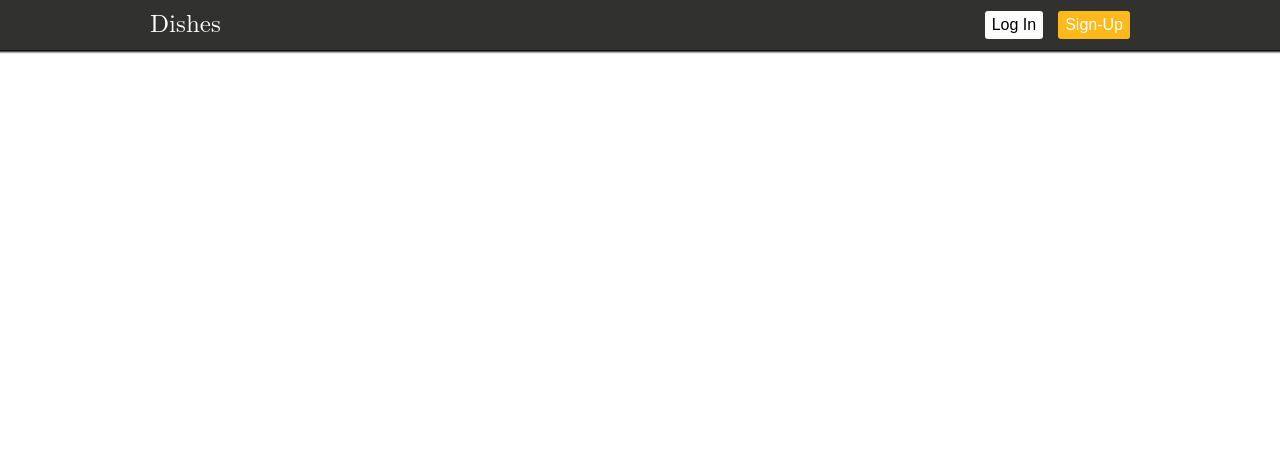
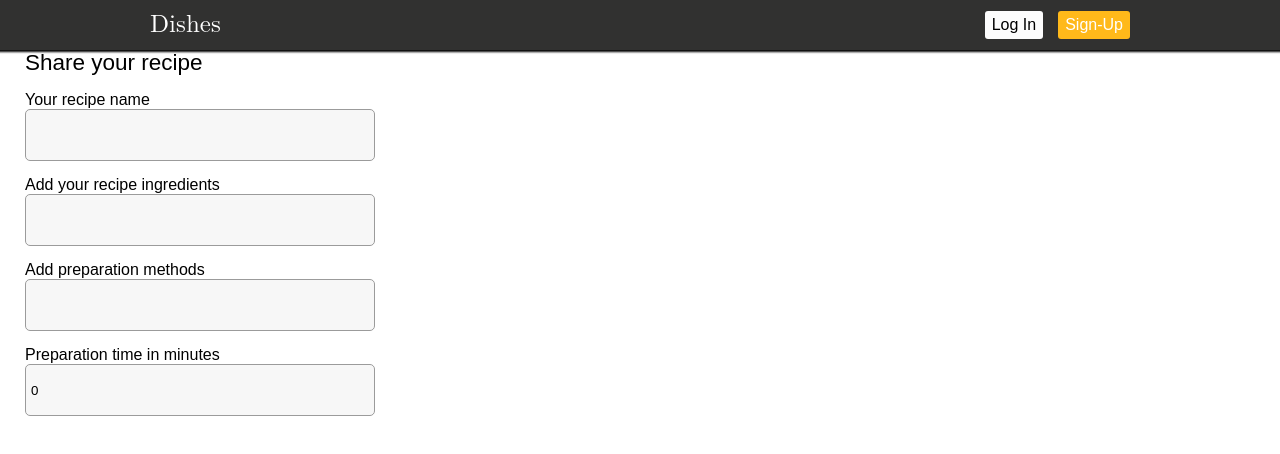
Before and after one commit to PageOne2/recipe-app, a React (Create React App) app in the folder client/: page /sharerecipe in a window 1280 px wide. Shown: the top 454 px of the page. Built offline with nearby package versions, Linux system fonts and the light colour scheme.

Commit message:
create page to share recipe

```diff
--- a/client/src/App.js
+++ b/client/src/App.js
@@ -8,6 +8,7 @@ import RecipePage from './pages/recipe-page/recipe-page.component';
 import LoginPage from './pages/login-page/login-page.component';
 import SignUpPage from './pages/signup-page/signup.component';
 import ProfilePage from './pages/profile-page/profile.component';
+import ShareRecipePage from './pages/share-recipe-page/share-recipe-page.component';
 import { getMe } from './redux/redux-saga/sagaActions';
 import Cookies from 'js-cookie';
 
@@ -32,6 +33,7 @@ function App() {
         <Route path='/login' element={<LoginPage />}></Route>
         <Route path='/signup' element={<SignUpPage />}></Route>
         <Route path='/myprofile' element={<ProfilePage />}></Route>
+        <Route path='/sharerecipe' element={<ShareRecipePage />}></Route>
       </Routes>
     </div>
   );
--- a/client/src/components/categorie-button/categorie-button.styles.css
+++ b/client/src/components/categorie-button/categorie-button.styles.css
@@ -1,6 +1,5 @@
 .sort {
   display: flex;
-  margin: 50px 50px 40px 50px;
 }
 
 .mostRecent,
--- a/client/src/pages/home-page/homepage.component.jsx
+++ b/client/src/pages/home-page/homepage.component.jsx
@@ -1,13 +1,30 @@
+import { useSelector } from "react-redux";
+import { useNavigate } from "react-router-dom";
 import CategorieButton from "../../components/categorie-button/categorie-button.component"
 import RecipesContainer from "../../components/recipes-container/recipes.container.component";
-import MoreButton from "../../components/more-button/more-button.component";
 
 import "./homepage.styles.css";
 
 const HomePage = () => {
+  const isLoggedIn = useSelector((state) => state.user.isLoggedIn);
+  const navigate = useNavigate();
+
+  const handleClick = () => {
+    if (!isLoggedIn) {
+      navigate('/login');
+    } else {
+      navigate('/sharerecipe');
+    }
+  }
+
   return (
     <div className="homepage">
-      <CategorieButton />
+      <div className="homepage-btns">
+        <CategorieButton />
+        <div className="share-recipe-btn">
+          <button className="share-btn" onClick={() => handleClick()}>+ Share Recipe</button>
+        </div>
+      </div>
       <RecipesContainer />
     </div>
   );
--- a/client/src/pages/home-page/homepage.styles.css
+++ b/client/src/pages/home-page/homepage.styles.css
@@ -1,4 +1,15 @@
-.homepage {
-  width: 100%;
-  height: 100%;
+.homepage-btns {
+  display: flex;
+  justify-content: space-between;
+  margin: 50px 165px;
 }
+
+.share-recipe-btn .share-btn {
+  border: none;
+  border-radius: 5px;
+  padding: 7px 20px;
+  font-size: 20px;
+  background-color: #1f201f;
+  color: #fff;
+  cursor: pointer;
+}
--- /dev/null
+++ b/client/src/pages/share-recipe-page/share-recipe-page.component.jsx
@@ -0,0 +1,59 @@
+import { useDispatch } from "react-redux";
+import { Formik, Form, Field, ErrorMessage } from "formik";
+import * as Yup from "yup";
+import { createRecipe } from "../../redux/redux-saga/sagaActions";
+
+import "./share-recipe-page.styles.css";
+
+const ShareRecipePage = () => {
+  const dispatch = useDispatch();
+
+  return (
+    <div className="share-recipe-container">
+      <div className="form">
+        <div className="form-title">
+          <h2>Share your recipe</h2>
+        </div>
+        <Formik
+          initialValues={{
+            recipeName: '',
+            ingredients: [],
+            method: [],
+            preparationTime: 0
+          }}
+          validationSchema={Yup.object({
+            recipeName: Yup.string().required('A recipe must have a name'),
+            ingredients: Yup.array().of(Yup.string()).min(1, 'A recipe must have at least one ingredient').required('Required'),
+            method: Yup.array().of(Yup.string()).min(1, 'A recipe must have at least one preparation method').required('Required'),
+            preparationTime: Yup.number().min(1, 'Add a valid time').required('Required')
+          })}
+          onSubmit={(values, { setSubmitting, resetForm }) => {
+            dispatch(createRecipe(values));
+            setSubmitting(false);
+            resetForm();
+          }}
+        >
+          <Form>
+            <label htmlFor="recipeName">Your recipe name</label>
+            <ErrorMessage name="recipeName" render={msg => <div className="error-msg">{msg}</div>}/>
+            <Field className="form-input" name="recipeName" type="text"/>
+
+            <label htmlFor="ingredients">Add your recipe ingredients</label>
+            <ErrorMessage name="ingredients" render={msg => <div className="error-msg">{msg}</div>}/>
+            <Field className="form-input" name="ingredients" type="text"/>
+
+            <label htmlFor="method">Add preparation methods</label>
+            <ErrorMessage name="method" render={msg => <div className="error-msg">{msg}</div>}/>
+            <Field className="form-input" name="method" type="text"/>
+
+            <label htmlFor="preparationTime">Preparation time in minutes</label>
+            <ErrorMessage name="preparationTime" render={msg => <div className="error-msg">{msg}</div>}/>
+            <Field className="form-input" name="preparationTime" type="number"/>
+          </Form>
+        </Formik>
+      </div>
+    </div>
+  )
+}
+
+export default ShareRecipePage;
--- a/client/src/redux/redux-saga/sagaActionTypes.js
+++ b/client/src/redux/redux-saga/sagaActionTypes.js
@@ -7,6 +7,7 @@ const sagaActionTypes = {
     SIGN_UP_USER_START: 'SIGN_UP_USER_START',
     GET_ME: 'GET_ME',
     UPDATE_USER_PASSWORD_START: 'UPDATE_USER_PASSWORD_START',
+    CREATE_RECIPE_START: 'CREATE_RECIPE_START',
     LIKE_RECIPE: 'LIKE_RECIPE',
     DISLIKE_RECIPE: 'DISLIKE_RECIPE',
     KEEP_PAGE: 'KEEP_PAGE'
--- a/client/src/redux/redux-saga/sagaActions.js
+++ b/client/src/redux/redux-saga/sagaActions.js
@@ -38,6 +38,11 @@ export const updateUserPassword = (passwords) => ({
   payload: passwords
 })
 
+export const createRecipe = (recipeInfo) => ({
+  type: sagaActionTypes.CREATE_RECIPE_START,
+  payload: recipeInfo
+})
+
 export const likeRecipe = (id) => ({
   type: sagaActionTypes.LIKE_RECIPE,
   payload: id
```
Also changed, not shown: client/src/pages/share-recipe-page/share-recipe-page.styles.css (added).
